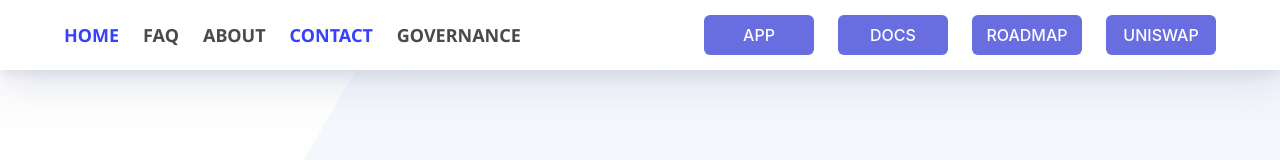
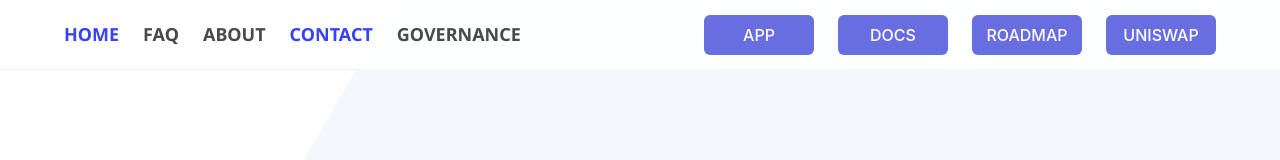
Before and after one commit to SuhailCM/thirmprotocol.github.io, a Vue app: page /contact in a window 1280 px wide. Shown: the top 160 px of the page. Built offline with nearby package versions, Linux system fonts and the light colour scheme; no server answers; what vue-plugin-load-script would draw is missing.

Commit message:
menu changed

```diff
--- a/src/App.vue
+++ b/src/App.vue
@@ -114,12 +114,12 @@
 }
 
 .navbar-wrapper {
-	box-shadow: 0 5px 10px rgba(154, 160, 185, 0.2), 2px 15px 40px rgba(166, 173, 201, 0.3);
 	height: 70px;
 	font-size: 18px;
 	font-weight: 700;
 	padding: 8px 0;
-	background: rgba(255, 255, 255, 0.90)
+	background: rgba(255, 255, 255, 0.90);
+	border-bottom: 1px solid #f1f1f1;
 }
 
 .navbar-wrapper .logo img {
--- a/src/components/medium.vue
+++ b/src/components/medium.vue
@@ -28,8 +28,7 @@
 }
 
 .medium-widget-article__description {
-  font-size: 15px;
-  color: #666 !important;
+  display: none;
 }
 </style>
 
```
